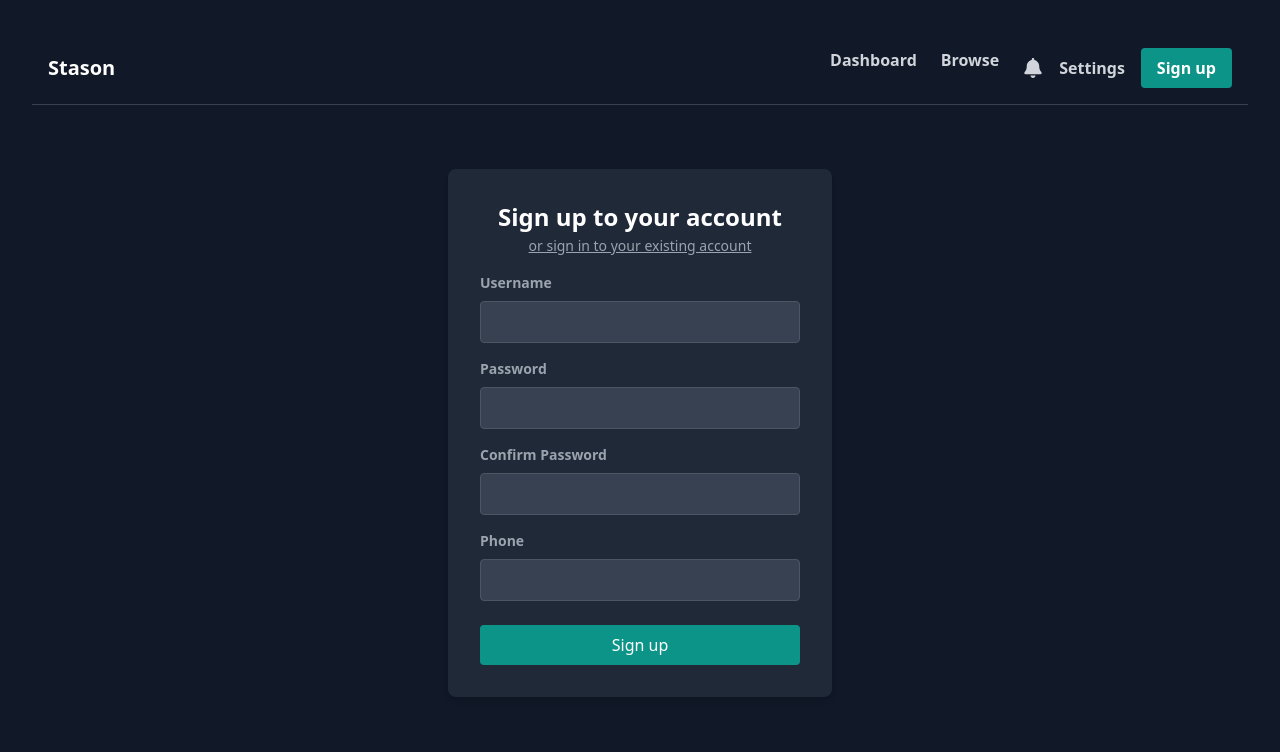
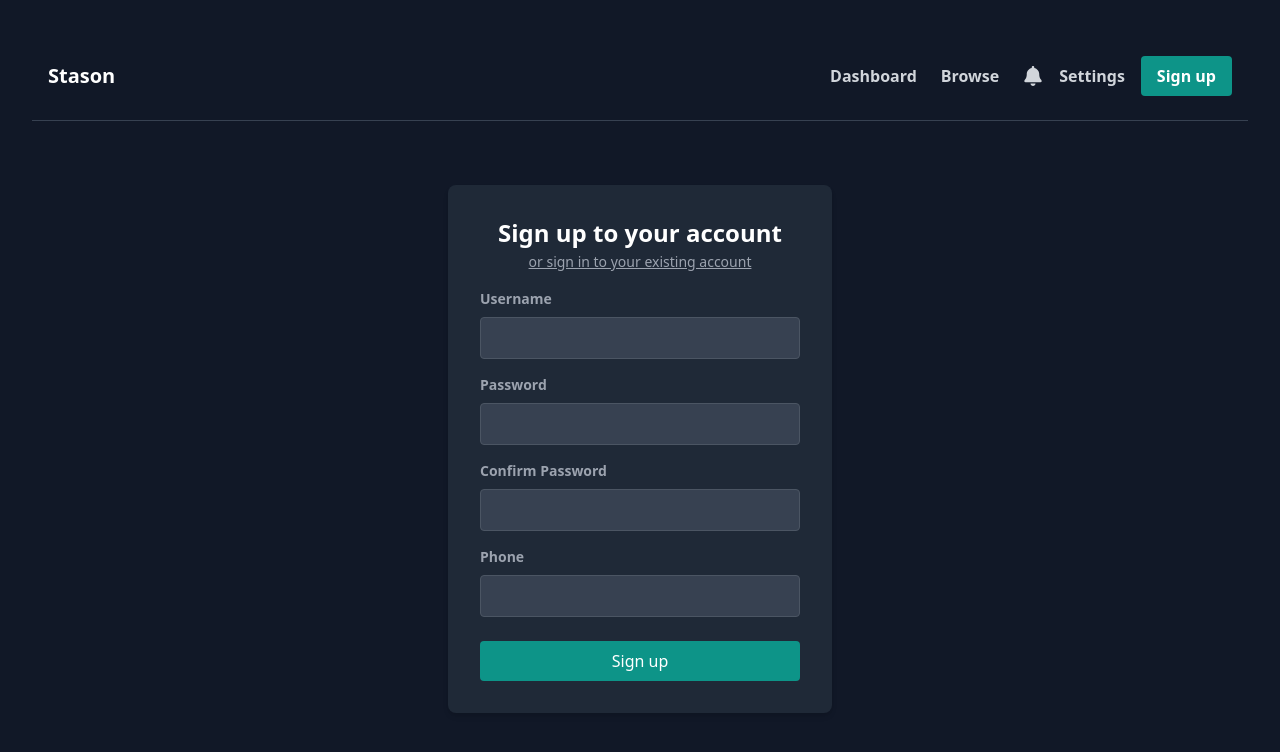
Before and after one commit to Izamu69/dyploma, a React (Vite) app: page / in a window 1280 px wide. Shown: the top 752 px of the page. Built offline with nearby package versions, Linux system fonts and the light colour scheme.

Commit message:
fixed header

```diff
--- a/ui/components/Header.jsx
+++ b/ui/components/Header.jsx
@@ -37,10 +37,10 @@ const Header = () => {
               }`}
             onClick={(e) => e.stopPropagation()}
           >
-            <a href="#" className="hover:text-white hover:underline font-bold block mb-4 md:inline md:mb-0 md:mr-6">
+            <a href="#" className="hover:text-white hover:underline font-bold block mb-4 md:inline md:mt-4 md:mr-6">
               Dashboard
             </a>
-            <a href="#" className="hover:text-white hover:underline font-bold block mb-4 md:inline md:mb-0 md:mr-6">
+            <a href="#" className="hover:text-white hover:underline font-bold block mb-4 md:inline md:mt-4 md:mr-6">
               Browse
             </a>
             <div className="flex items-center space-x-4">
```
